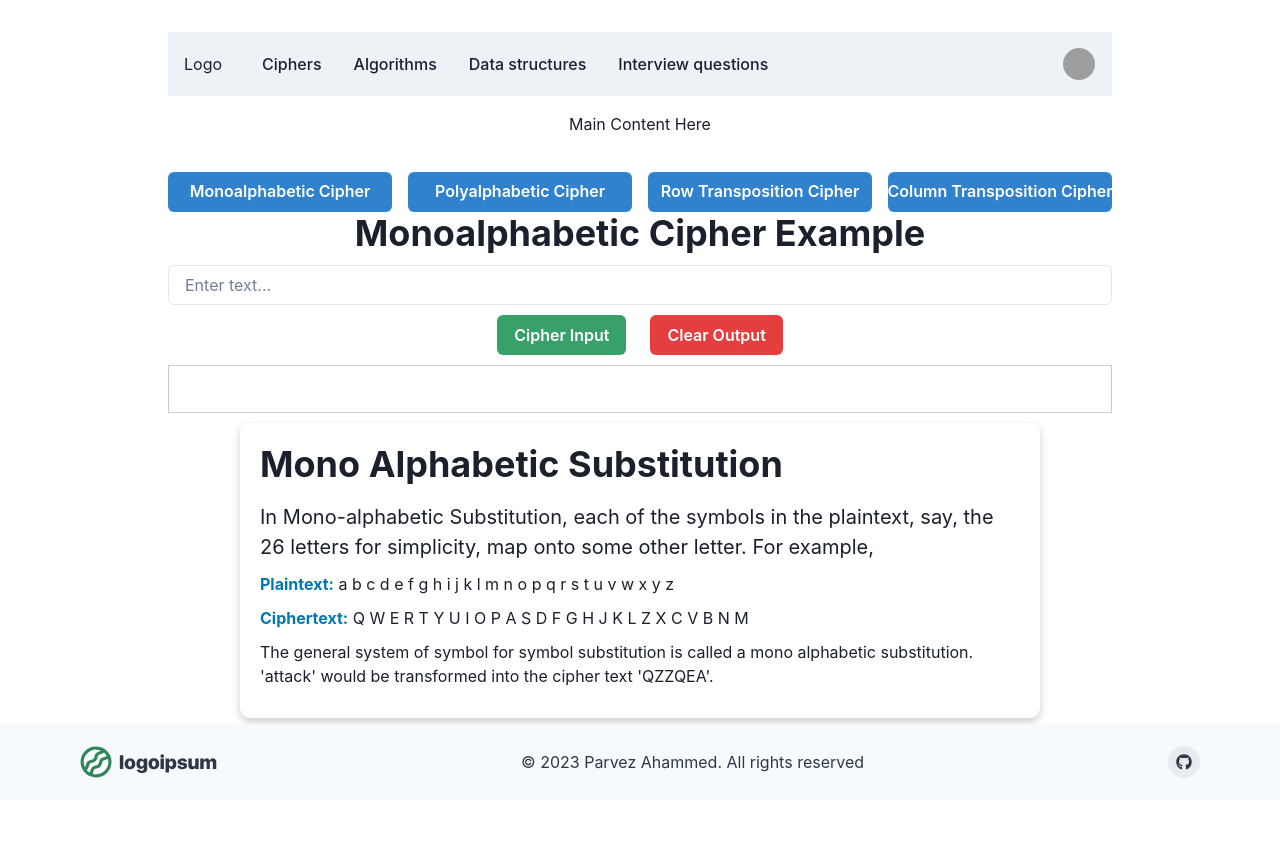
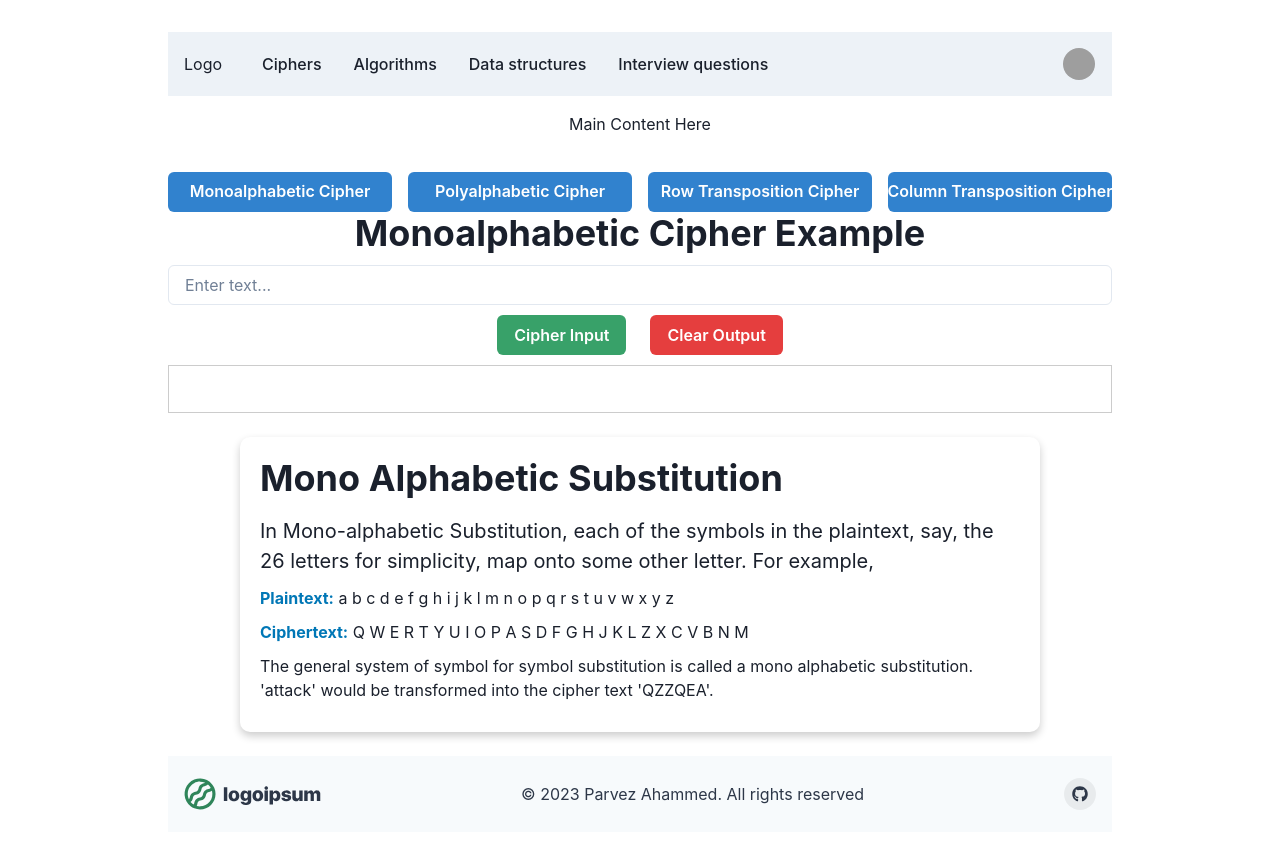
Before and after one commit to piru72/PortfolioWebsite, a React (Vite) app: page / in a window 1280 px wide. Shown: the top 848 px of the page. Before the commit the page ends 800 px from the top, so only its background shows below. Built offline with nearby package versions, Linux system fonts and the light colour scheme; grey boxes are pictures that could not be loaded.

Commit message:
Removed the fixed footer

```diff
--- a/src/components/Footer.jsx
+++ b/src/components/Footer.jsx
@@ -58,7 +58,7 @@ export default function Footer() {
       bg={useColorModeValue('gray.50', 'gray.900')}
 
       width="100%"
-      position="fixed"
+
       bottom="0"
       left="0"
 
--- a/src/components/MonoalphabeticCipherForm.jsx
+++ b/src/components/MonoalphabeticCipherForm.jsx
@@ -7,7 +7,7 @@ import { Heading , Box , Text } from '@chakra-ui/react'
 
 function MonoalphabeticCipherForm({ inputValue, setInputValue, outputValue, setOutputValue }) {
   return (
-    <div>
+    <Box>
 
 
       <Heading>Monoalphabetic Cipher Example</Heading>
@@ -39,6 +39,10 @@ function MonoalphabeticCipherForm({ inputValue, setInputValue, outputValue, setO
 
       <Box  display="flex"
       alignItems="center"
+      // give bottom margin to the box
+      mt={6}
+      mb={6}
+
       justifyContent="center" >
 
         <Box maxW='50rem' className="content">
@@ -63,7 +67,7 @@ function MonoalphabeticCipherForm({ inputValue, setInputValue, outputValue, setO
 
 
 
-    </div>
+    </Box>
   );
 }
 
```
